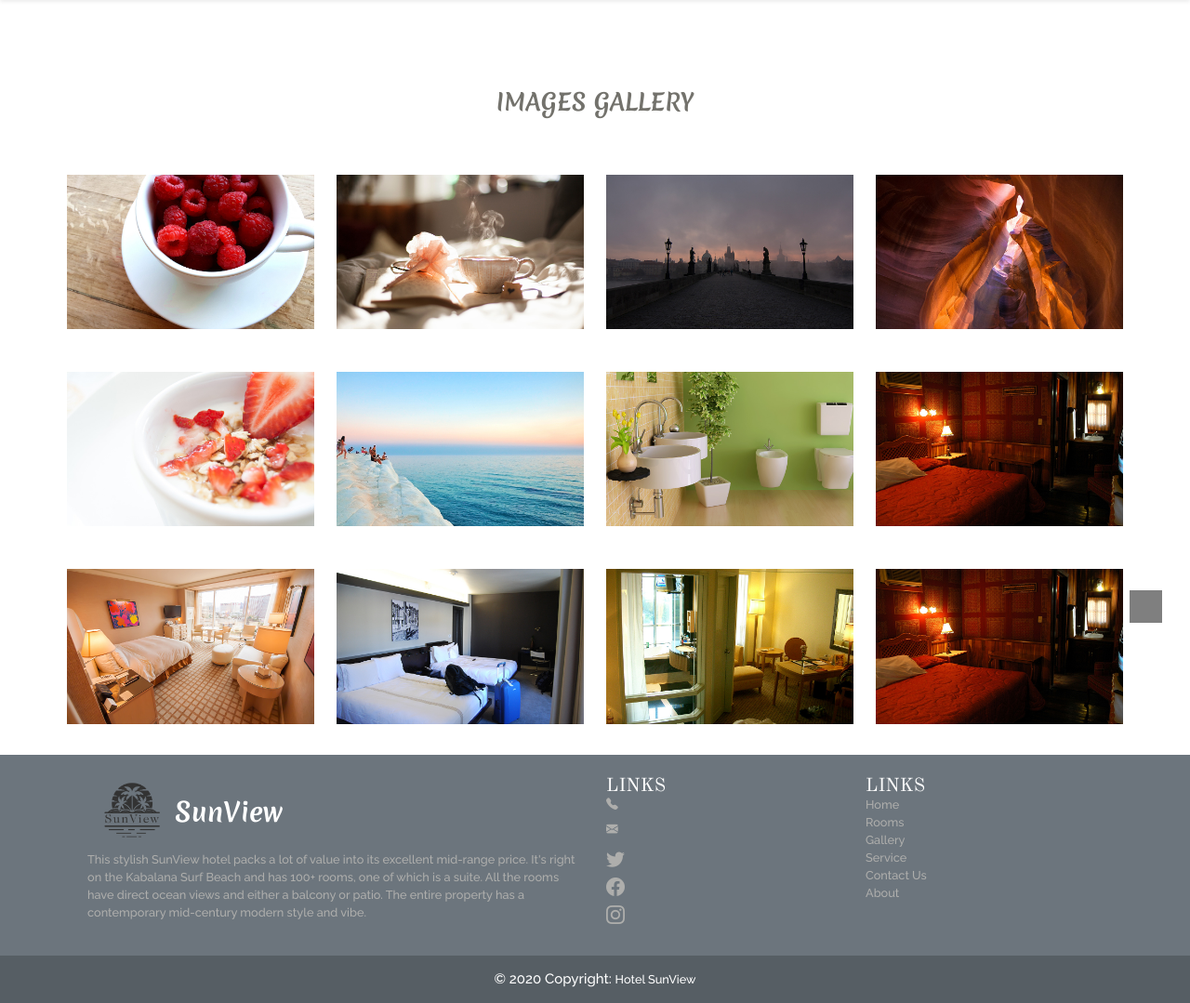
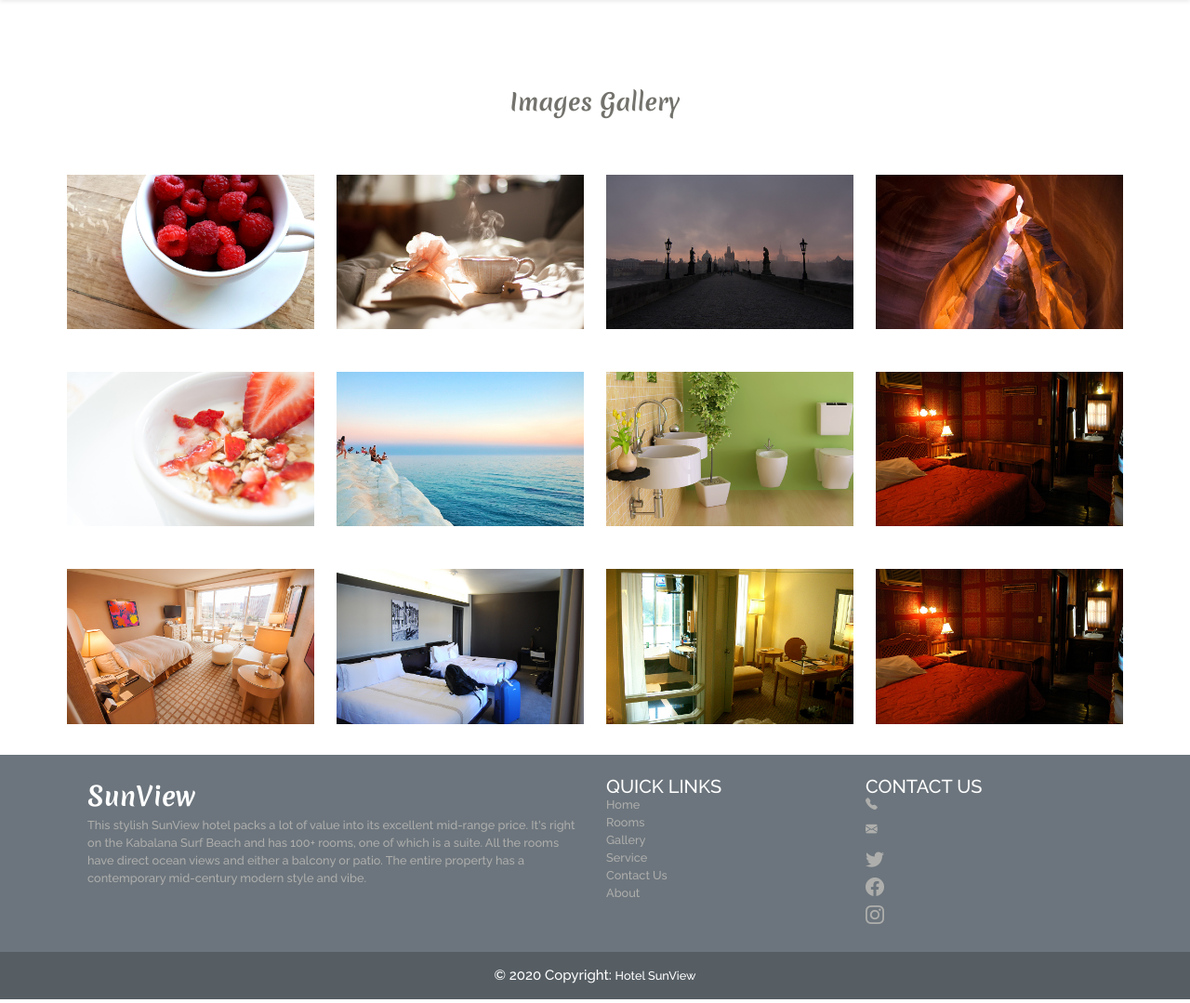
Before and after one commit to nadikakpathirana/hotel-web-portal-php, a PHP site: page /gallery.php in a window 1280 px wide. Shown: the part 100-1179 px from the top of the page at 93% size. Run offline with PHP 8.4, Linux system fonts and the light colour scheme; some libraries are stand-ins or nearby versions.

Commit message:
Minor Changes.

```diff
--- a/about.php
+++ b/about.php
@@ -3,7 +3,7 @@
 
     <!-- about-us page -->
     <div class="my-5 px-4">
-        <h2 class="fw-bold h-font text-center">ABOUT US</h2>
+        <h2 class="fw-bold h-font text-center">About US</h2>
         <div class="h-line bg-dark"></div>
         <p class="text-center mt-3">
             SunView Hotel is located in the city of Galle, a UNESCO World Heritage Site.
--- a/admin/footer-admin.php
+++ b/admin/footer-admin.php
@@ -33,7 +33,7 @@
 
 <div class="text-center copyright">Copyright &copy; reserved by <a class="text-decoration-none" href="../index.php" target="_blank" >Hotel SunView</a></div>
 
-<a href="#" class="toTop scroll"><i class="fa fa-angle-up"></i></a>
+<a href="#" class="toTop scroll"><i class="bi bi-arrow-up-circle-fill"></i></a>
 
 <!-- The Bootstrap Image Gallery lightbox, should be a child element of the document body -->
 <div id="blueimp-gallery" class="blueimp-gallery blueimp-gallery-controls">
--- a/assets/style.css
+++ b/assets/style.css
@@ -26,7 +26,6 @@ body{
 }
 
 h1,h2,h3,h4,h5,h6{
-    font-family:'Old Standard TT', serif;
     line-height: 1em;
     margin: 0;
 }
@@ -284,7 +283,6 @@ footer .subscribe .social a{
     position: fixed;
     right: 1em;
     bottom: 1em;
-    background:rgba(0,0,0,0.5);
     width: 35px;
     height: 35px;
     text-align: center;
@@ -294,7 +292,6 @@ footer .subscribe .social a{
 
 .toTop:hover{
     color: #fff;
-    background:rgba(0,0,0,0.8);
 }
 
 
--- a/contact.php
+++ b/contact.php
@@ -40,7 +40,7 @@
 <?php include 'navbar.php';?>
 
 <div class="my-5 px-4">
-    <h2 class="fw-bold h-font text-center">CONTACT US</h2>
+    <h2 class="fw-bold h-font text-center">Contact US</h2>
     <div class="h-line bg-dark"></div>
     <p class="text-center mt-3">
         SunView Hotel is located in the city of Galle, a UNESCO World Heritage Site.
--- a/footer.php
+++ b/footer.php
@@ -1,65 +1,3 @@
-
-<!--    <footer class="spacer">-->
-<!--        <div class="container">-->
-<!--            <div class="row">-->
-<!--                <div class="col-lg-3">-->
-<!--                    <h4>SunView</h4>-->
-<!--                    <p>This stylish SunView hotel packs a lot of value into its excellent mid-range price. It's right on the Kabalana Surf Beach and has 100+ rooms, one of which is a suite. All the rooms have direct ocean views and either a balcony or patio. The entire property has a contemporary mid-century modern style and vibe.</p>-->
-<!--                </div>-->
-<!---->
-<!--                <div class="col-lg-3">-->
-<!--                    <h4>Quick Links</h4>-->
-<!--                    <ul class="list-unstyled">-->
-<!--                        <li><a href="#">Rooms &amp; Tariff</a></li>-->
-<!--                        <li><a href="#">Introduction</a></li>-->
-<!--                        <li><a href="#">Gallery</a></li>-->
-<!--                        <li><a href="#">Contact</a></li>-->
-<!--                        <li><a href="#">Admin</a></li>-->
-<!--                    </ul>-->
-<!--                </div>-->
-<!--                <div class="col-lg-3 subscribe">-->
-<!--                    <h4>Follow us</h4>-->
-<!--                    <div class="row col-lg-4 col-md-4 col-sm-12 ">-->
-<!--                        <div class="bg-white p-4 rounded mb-4 col-sm-6">-->
-<!--                            <a href="" class="d-inline-block mb-3 ">-->
-<!--                                <span class="badge bg-light text-dark fs-6 p-2">-->
-<!--                                    <i class="bi bi-twitter me-1"></i>Twitter-->
-<!--                                </span>-->
-<!--                            </a>-->
-<!--                            <br>-->
-<!--                            <a href="" class="d-inline-block mb-3 ">-->
-<!--                                <span class="badge bg-light text-dark fs-6 p-2">-->
-<!--                                    <i class="bi bi-facebook me-1"></i>Facebook-->
-<!--                                </span>-->
-<!--                            </a>-->
-<!--                            <br>-->
-<!--                            <a href="" class="d-inline-block">-->
-<!--                                <span class="badge bg-light text-dark fs-6 p-2">-->
-<!--                                    <i class="bi bi-instagram me-1"></i>Instagram-->
-<!--                                </span>-->
-<!--                            </a>-->
-<!--                        </div>-->
-<!--                    </div>-->
-<!--                </div>-->
-<!---->
-<!--                <div class="col-lg-3 subscribe">-->
-<!--                    <h4>Call us</h4>-->
-<!--                    <div class="row col-lg-4 col-md-4 col-sm-12 ">-->
-<!--                        <div class="bg-white p-4 rounded mb-4 col-sm-6">-->
-<!--                            <a href="tel: +94761513211" class="d-inline-block mb-2 text-decoration-none text-dark">-->
-<!--                                <i class="bi bi-telephone-fill"></i>+94 761513211-->
-<!--                            </a>-->
-<!--                            <br>-->
-<!--                            <a href="tel: +94711513218" class="d-inline-block  text-decoration-none text-dark">-->
-<!--                                <i class="bi bi-telephone-fill"></i>+94 711513218-->
-<!--                            </a>-->
-<!--                        </div>-->
-<!---->
-<!--                    </div>-->
-<!--                </div>-->
-<!--            </div>-->
-<!--        </div>-->
-<!--    </footer>-->
 
     <footer class="bg-secondary text-white">
         <!-- Grid container -->
@@ -68,48 +6,16 @@
             <div class="row">
                 <!--Grid column-->
                 <div class="col-lg-6 col-md-12 mb-4 mb-md-0">
-                    <a class="navbar-brand me-5 fw-bold fs-3 h-font" href="index.php"><img src="images/logo1.png" width="94px">SunView</a>
-
+<!--                    <h5 class="text-uppercase">Hotel SunView</h5>-->
+                    <a class="navbar-brand me-5 fw-bold fs-3 h-font" href="index.php">SunView</a>
                     <p>
-
                         This stylish SunView hotel packs a lot of value into its excellent mid-range price. It's right on the Kabalana Surf Beach and has 100+ rooms, one of which is a suite. All the rooms have direct ocean views and either a balcony or patio. The entire property has a contemporary mid-century modern style and vibe.
                     </p>
 
                 </div>
                 <!--Grid column-->
 
-                <!--Grid column-->
-                <div class="col-lg-3 col-md-6 mb-4 mb-md-0">
-                    <h5 class="text-uppercase">Links</h5>
 
-                    <ul class="list-unstyled mb-0">
-                        <li>
-                            <a href="tel: +9471565" class="d-inline-block mb-2 text-decoration-none text-gray">
-                                <i class="bi bi-telephone-fill"></i>
-                            </a>
-                        </li>
-                        <li>
-                            <a href="mailto: ask.sunviewhotel@gmail.com" class="d-inline-block mb-2 text-decoration-none text-gray">
-                                <i class="bi bi-envelope-fill"></i>
-                            </a>
-                        </li>
-                        <li>
-                            <a href="" class="d-inline-block text-gray fs-5 me-2 ">
-                                <i class="bi bi-twitter me-1"></i>
-                            </a>
-                        </li>
-                        <li>
-                            <a href="" class="d-inline-block text-gray fs-5 me-2">
-                                <i class="bi bi-facebook me-1"></i>
-                             </a>
-                        </li>
-                        <li>
-                            <a href="" class="d-inline-block text-gray fs-5">
-                                <i class="bi bi-instagram me-1"></i>
-                            </a>
-                        </li>
-                    </ul>
-                </div>
 
 
 
@@ -120,7 +26,7 @@
 
                 <!--Grid column-->
                 <div class="col-lg-3 col-md-6 mb-4 mb-md-0">
-                    <h5 class="text-uppercase mb-0">Links</h5>
+                    <h5 class="text-uppercase mb-0">Quick Links</h5>
 
                     <ul class="list-unstyled">
                         <li>
@@ -144,6 +50,39 @@
                     </ul>
                 </div>
                 <!--Grid column-->
+
+                <!--Grid column-->
+                <div class="col-lg-3 col-md-6 mb-4 mb-md-0">
+                    <h5 class="text-uppercase">Contact US</h5>
+
+                    <ul class="list-unstyled mb-0">
+                        <li>
+                            <a href="tel: +9471565" class="d-inline-block mb-2 text-decoration-none text-gray">
+                                <i class="bi bi-telephone-fill"></i>
+                            </a>
+                        </li>
+                        <li>
+                            <a href="mailto: ask.sunviewhotel@gmail.com" class="d-inline-block mb-2 text-decoration-none text-gray">
+                                <i class="bi bi-envelope-fill"></i>
+                            </a>
+                        </li>
+                        <li>
+                            <a href="" class="d-inline-block text-gray fs-5 me-2 ">
+                                <i class="bi bi-twitter me-1"></i>
+                            </a>
+                        </li>
+                        <li>
+                            <a href="" class="d-inline-block text-gray fs-5 me-2">
+                                <i class="bi bi-facebook me-1"></i>
+                            </a>
+                        </li>
+                        <li>
+                            <a href="" class="d-inline-block text-gray fs-5">
+                                <i class="bi bi-instagram me-1"></i>
+                            </a>
+                        </li>
+                    </ul>
+                </div>
             </div>
             <!--Grid row-->
         </div>
@@ -159,7 +98,7 @@
 
 <!--    <div class="text-center copyright">Copyright (c) reserved by <a href="index.php">Hotel SunView</a></div>-->
 
-    <a href="#home" class="toTop scroll"><i class="fa fa-angle-up"></i></a>
+    <a href="#home" class="toTop scroll"><i class="bi bi-arrow-up-circle-fill"></i></a>
 
     <!-- jquery -->
     <script src="assets/jquery.js"></script>
--- a/gallery.php
+++ b/gallery.php
@@ -35,7 +35,7 @@
 
 
 <!-- image-gallery section -->
-<h2 class="mt-5 pt-4 mb-4 text-center fw-bold h-font">IMAGES GALLERY</h2>
+<h2 class="mt-5 pt-4 mb-4 text-center fw-bold h-font">Images Gallery</h2>
 <div class="gallery wowload fadeInUp container col-lg-11 col-md-10 col-sm-9 justify">
     <div class="row">
         <div class="col-lg-3 col-md-4 col-sm-12">
--- a/services.php
+++ b/services.php
@@ -7,7 +7,7 @@
 
 
     <div class="my-5 px-4">
-        <h2 class="fw-bold h-font text-center">OUR SERVICES</h2>
+        <h2 class="fw-bold h-font text-center">Our Services</h2>
         <div class="h-line bg-dark"></div>
         <p class="text-center mt-3">
             Through our hotel we hope to provide lot of facilities to our guests.
```
